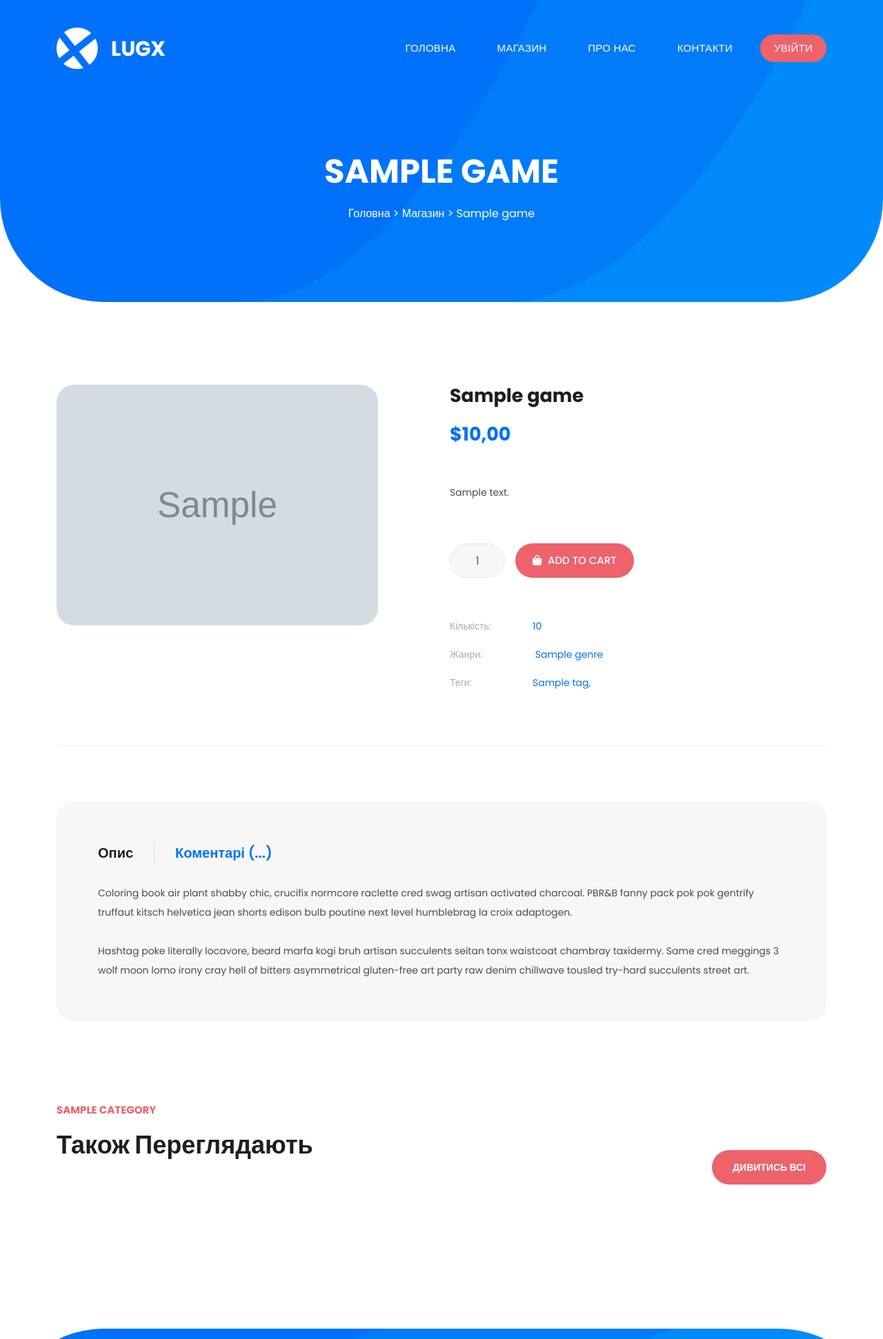
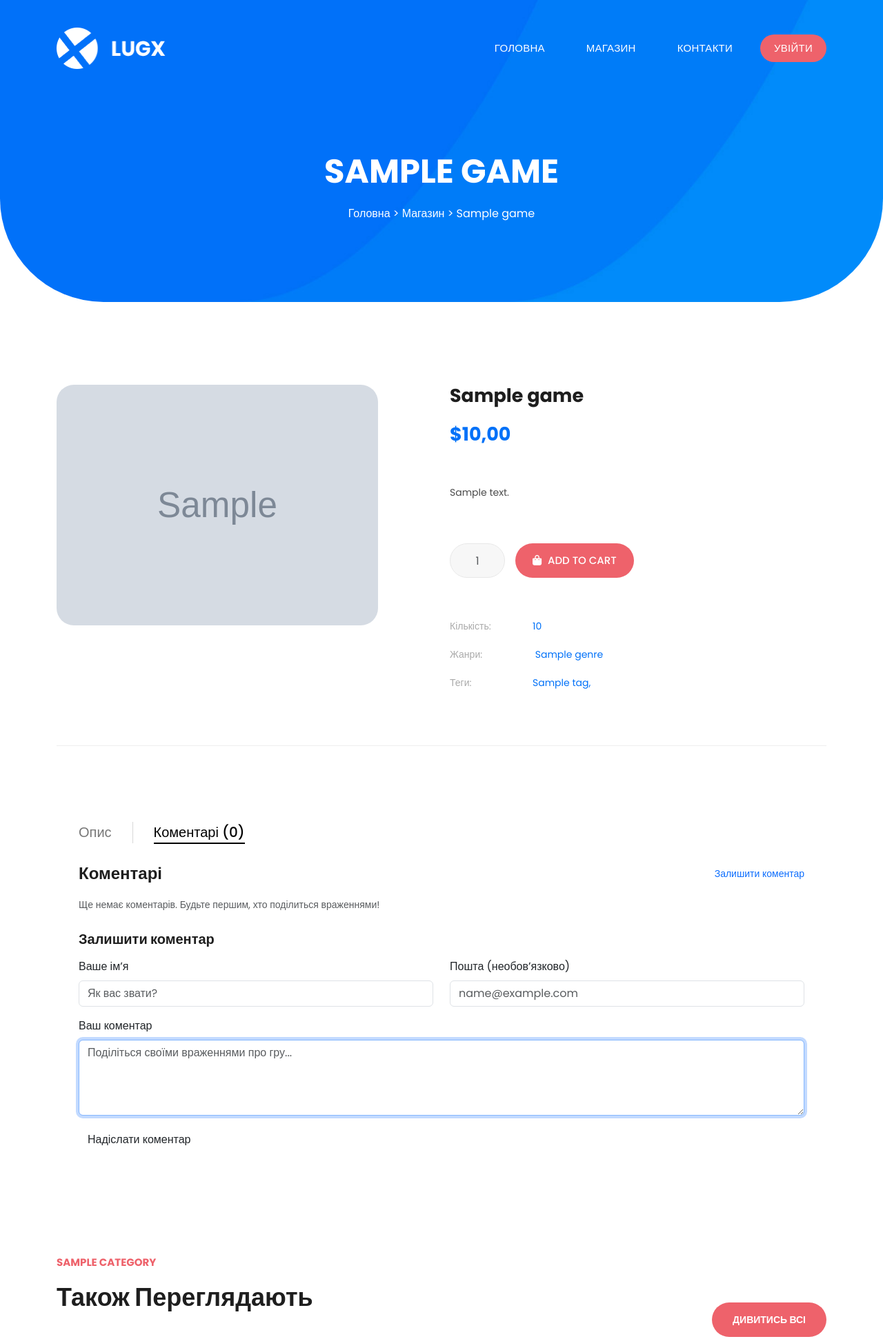
Before and after one commit to Oleksii-choko/gameshop, a Django app: a page that uses templates/components/header.html in a window 1280 px wide, after a click that opens the changed part. Shown: the top 1942 px of the page at 69% size. Run offline with Django 5.2, Linux system fonts and the light colour scheme; tables that the repository leaves empty hold one stand-in row (values such as "Sample post"); grey boxes marked "Sample" are stand-in pictures; some libraries are stand-ins or nearby versions.

Commit message:
version 1.5.4 created coments_html field

```diff
--- /dev/null
+++ b/gameshop/templates/gameshop/components/_pd_coments.html
@@ -0,0 +1,81 @@
+<div class="tab-pane fade"
+                   id="reviews"
+                   role="tabpanel"
+                   aria-labelledby="reviews-tab">
+
+                <!-- Заголовок блоку коментарів -->
+                <div class="d-flex justify-content-between align-items-center mb-3">
+                  <h4 class="mb-0">Коментарі</h4>
+                  <a href="#comment-form" class="small text-primary text-decoration-none">
+                    Залишити коментар
+                  </a>
+                </div>
+
+                <!-- Список коментарів -->
+                <div class="comments-list mb-4">
+                  {% if comments %}
+                    {% for comment in comments %}
+                      <div class="comment-item mb-3">
+                        <div class="d-flex justify-content-between align-items-center mb-1">
+                          <div class="comment-author fw-semibold">
+                            {{ comment.author_name }}
+                          </div>
+                          <span class="comment-date small text-muted">
+                            {{ comment.created_at }}
+                          </span>
+                        </div>
+                        <p class="comment-text mb-0">
+                          {{ comment.text }}
+                        </p>
+                      </div>
+                    {% endfor %}
+                  {% else %}
+                    <p class="text-muted mb-0">
+                      Ще немає коментарів. Будьте першим, хто поділиться враженнями!
+                    </p>
+                  {% endif %}
+                </div>
+
+                <!-- Форма додавання коментаря -->
+                <div class="comment-form-wrapper">
+                  <h5 class="mb-3" id="comment-form">Залишити коментар</h5>
+
+                  <form method="post" action="">
+                    {% csrf_token %}
+                    <div class="row">
+                      <div class="col-md-6 mb-3">
+                        <label for="comment-author" class="form-label">Ваше імʼя</label>
+                        <input type="text"
+                               class="form-control"
+                               id="comment-author"
+                               name="author_name"
+                               placeholder="Як вас звати?"
+                               required>
+                      </div>
+                      <div class="col-md-6 mb-3">
+                        <label for="comment-email" class="form-label">Пошта (необовʼязково)</label>
+                        <input type="email"
+                               class="form-control"
+                               id="comment-email"
+                               name="author_email"
+                               placeholder="name@example.com">
+                      </div>
+                    </div>
+
+                    <div class="mb-3">
+                      <label for="comment-text" class="form-label">Ваш коментар</label>
+                      <textarea class="form-control"
+                                id="comment-text"
+                                name="text"
+                                rows="4"
+                                placeholder="Поділіться своїми враженнями про гру..."
+                                required></textarea>
+                    </div>
+
+                    <button type="submit" class="btn orange-button">
+                      Надіслати коментар
+                    </button>
+                  </form>
+                </div>
+
+              </div> <!-- /#reviews -->
--- a/gameshop/templates/gameshop/components/_pd_info.html
+++ b/gameshop/templates/gameshop/components/_pd_info.html
@@ -4,41 +4,105 @@
       <div class="col-lg-12">
         <div class="tabs-content">
           <div class="row">
-                            <div class="nav-wrapper ">
+            <div class="nav-wrapper">
               <ul class="nav nav-tabs" role="tablist">
                 <li class="nav-item" role="presentation">
-                                        <button class="nav-link active" id="description-tab" data-bs-toggle="tab"
-                                                data-bs-target="#description" type="button" role="tab"
-                                                aria-controls="description" aria-selected="true">Опис
+                  <button class="nav-link active"
+                          id="description-tab"
+                          data-bs-toggle="tab"
+                          data-bs-target="#description"
+                          type="button"
+                          role="tab"
+                          aria-controls="description"
+                          aria-selected="true">
+                    Опис
                   </button>
                 </li>
                 <li class="nav-item" role="presentation">
-                                        <button class="nav-link" id="reviews-tab" data-bs-toggle="tab"
-                                                data-bs-target="#reviews" type="button" role="tab"
-                                                aria-controls="reviews" aria-selected="false">Коментарі (...)
+                  <button class="nav-link"
+                          id="reviews-tab"
+                          data-bs-toggle="tab"
+                          data-bs-target="#reviews"
+                          type="button"
+                          role="tab"
+                          aria-controls="reviews"
+                          aria-selected="false">
+                    Коментарі ({{ comments|length }})
                   </button>
                 </li>
               </ul>
             </div>
+
             <div class="tab-content" id="myTabContent">
-                                <div class="tab-pane fade show active" id="description" role="tabpanel"
+              <!-- ОПИС -->
+              <div class="tab-pane fade show active"
+                   id="description"
+                   role="tabpanel"
                    aria-labelledby="description-tab">
+                <p>{{ game.info }}</p>
+              </div>
 
-                                    <p>{{game.info}}</p>
-                                </div>
-                                <div class="tab-pane fade" id="reviews" role="tabpanel" aria-labelledby="reviews-tab">
-                                    <p>Coloring book air plant shabby chic, crucifix normcore raclette cred swag artisan
-                                        activated charcoal. PBR&B fanny pack pok pok gentrify truffaut kitsch helvetica
-                                        jean shorts edison bulb poutine next level humblebrag la croix adaptogen.
-                                        <br><br>Hashtag poke literally locavore, beard marfa kogi bruh artisan
-                                        succulents seitan tonx waistcoat chambray taxidermy. Same cred meggings 3 wolf
-                                        moon lomo irony cray hell of bitters asymmetrical gluten-free art party raw
-                                        denim chillwave tousled try-hard succulents street art.</p>
+              <!-- КОМЕНТАРІ -->
+              {% include 'gameshop/components/_pd_coments.html' %}
+            </div> <!-- /.tab-content -->
+
           </div>
         </div>
       </div>
     </div>
   </div>
 </div>
-        </div>
-    </div>
+<style>
+    .more-info .tabs-content {
+  background-color: #ffffff;
+  border-radius: 24px;
+  padding: 30px 32px;
+}
+
+.more-info .nav-tabs {
+  border-bottom: none;
+}
+
+.more-info .nav-tabs .nav-link {
+  border: none;
+  border-radius: 0;
+  font-weight: 500;
+  color: #777;
+}
+
+.more-info .nav-tabs .nav-link.active {
+  color: #000000;
+  border-bottom: 2px solid #000;
+}
+
+.comments-list .comment-item {
+  padding: 12px 14px;
+  border-radius: 12px;
+  background-color: #f8f9fb;
+}
+
+.comments-list .comment-item:not(:last-child) {
+  margin-bottom: 12px;
+}
+
+.comment-text {
+  font-size: 14px;
+  line-height: 1.5;
+}
+
+.comment-form-wrapper textarea {
+  resize: vertical;
+}
+</style>
+<script>
+  document.addEventListener('DOMContentLoaded', function () {
+    var reviewsTab = document.getElementById('reviews-tab');
+    var commentTextarea = document.getElementById('comment-text');
+
+    if (reviewsTab && commentTextarea) {
+      reviewsTab.addEventListener('shown.bs.tab', function () {
+        commentTextarea.focus();
+      });
+    }
+  });
+</script>
--- a/templates/components/header.html
+++ b/templates/components/header.html
@@ -31,11 +31,11 @@
                         <li><a href="{% url 'shop_page' %}"
                                class="{% if request.resolver_match.url_name == 'shop_page' %}active{% endif %}">
                             МАГАЗИН</a></li>
-                        <li><a href="shop.html">ПРО НАС</a></li>
                         <li><a href="{% url 'contact_us' %}"
                                class="{% if request.resolver_match.url_name == 'contact_us' %}active{% endif %}">
                             КОНТАКТИ</a></li>
                         {% if request.user.is_authenticated %}
+                        <li><a href="shop.html">ОСОБИСТИЙ КАБІНЕТ</a></li>
                         <li><a href="{% url 'logout' %}"
                                     class="{% if request.resolver_match.url_name == 'logout' %}active{% endif %}">
                             Вийти</a></li>
```
Lines whose indentation alone changed are shown as unchanged.
